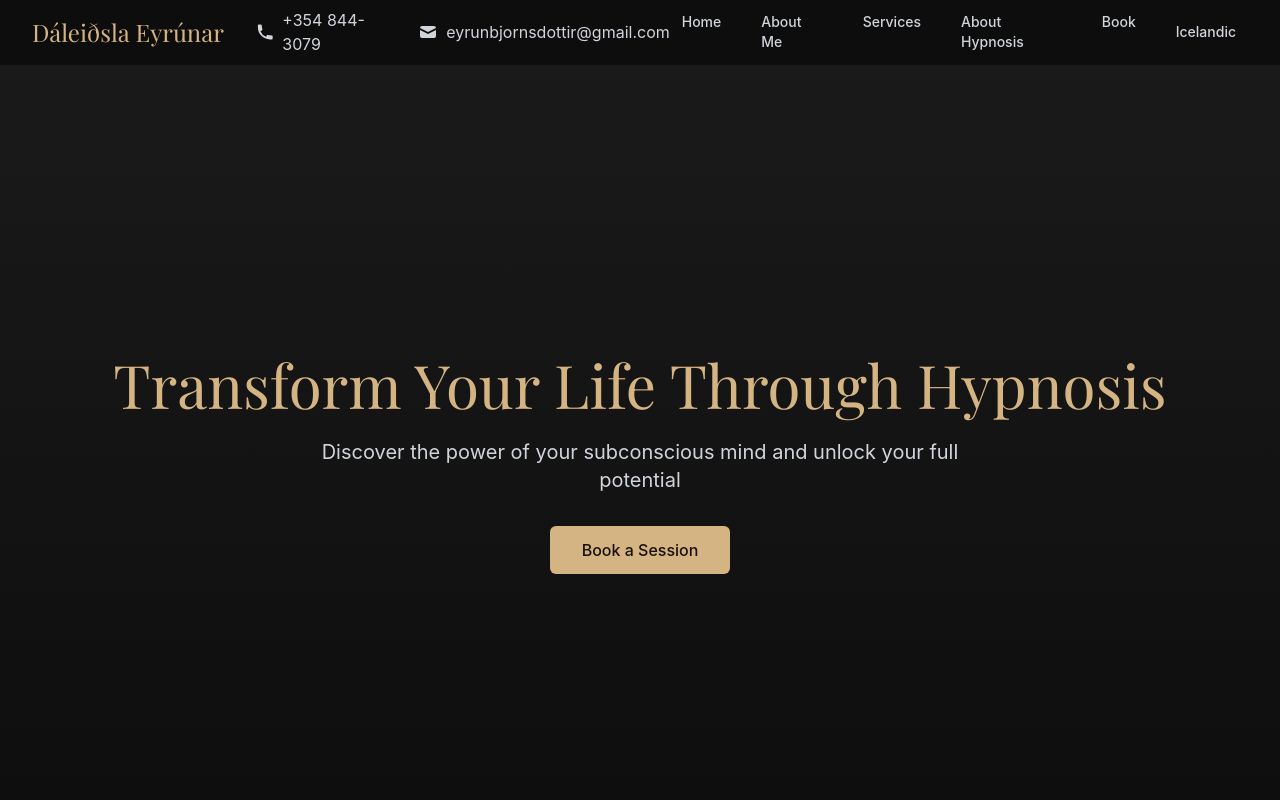
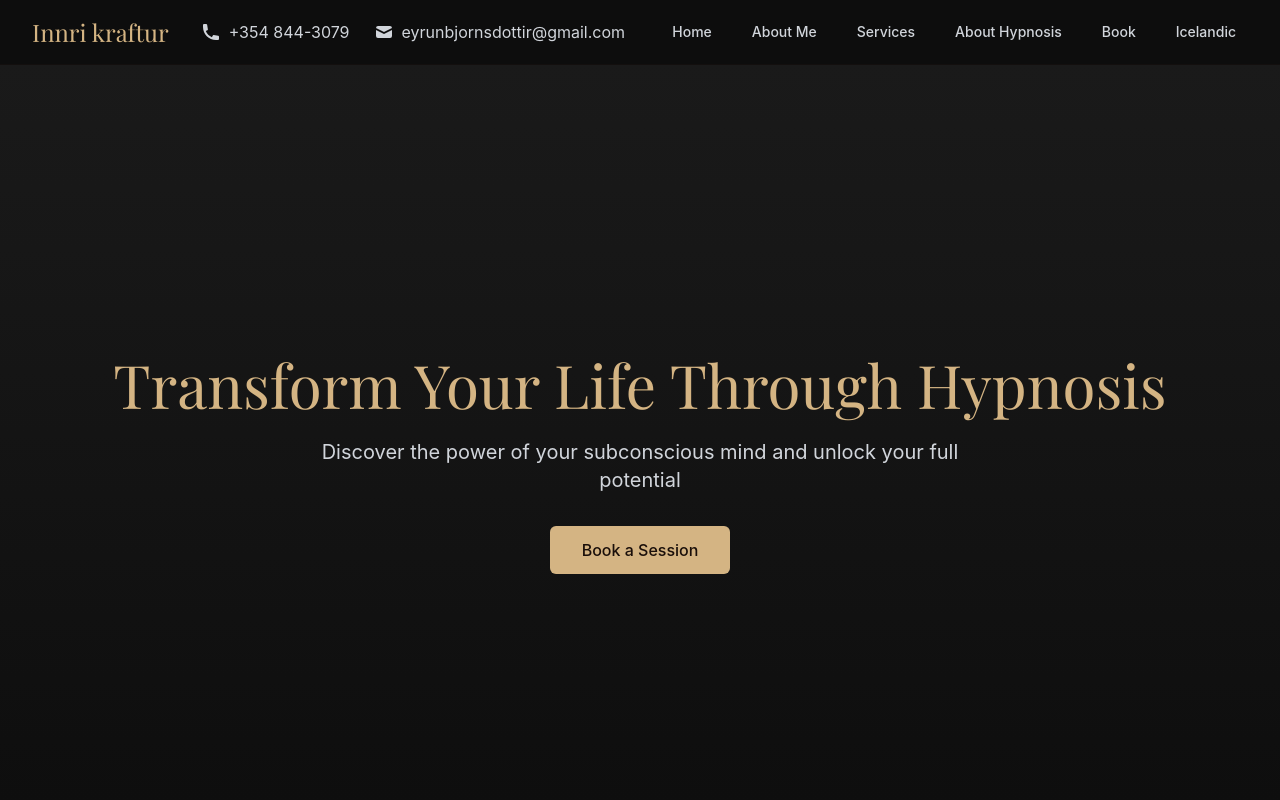
Before and after one commit to ivarhuni/hypnotize, a React (Vite) app: page / in a window 1280 px wide. Shown: the top 800 px of the page. Built offline with nearby package versions, Linux system fonts and the light colour scheme.

Commit message:
Update site title to 'Innri kraftur'

```diff
--- a/index.html
+++ b/index.html
@@ -8,7 +8,7 @@
     <link rel="preconnect" href="https://fonts.googleapis.com">
     <link rel="preconnect" href="https://fonts.gstatic.com" crossorigin>
     <link href="https://fonts.googleapis.com/css2?family=Montserrat:wght@300;400;500;600;700&family=Playfair+Display:wght@400;500;600;700&display=swap" rel="stylesheet">
-    <title>Dáleiðsla Eyrúnar | Professional Hypnotherapy Services</title>
+    <title>Innri kraftur | Professional Hypnotherapy Services</title>
   </head>
   <body class="bg-background text-white">
     <div id="root"></div>
--- a/src/App.tsx
+++ b/src/App.tsx
@@ -27,7 +27,7 @@ function App() {
           <div className="flex justify-between items-center h-16">
             <div className="flex items-center space-x-8">
               <div className="flex-shrink-0">
-                <h1 className="text-2xl font-serif text-secondary">Dáleiðsla Eyrúnar</h1>
+                <h1 className="text-2xl font-serif text-secondary">Innri kraftur</h1>
               </div>
               <div className="hidden md:flex items-center space-x-6">
                 <a href="tel:+3548443079" className="flex items-center space-x-2 text-gray-300 hover:text-secondary transition-colors duration-200">
```
Also changed, not shown: 1 other file (tests, documents, lock files or other folders).
